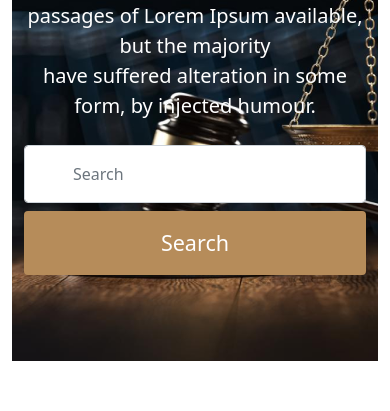
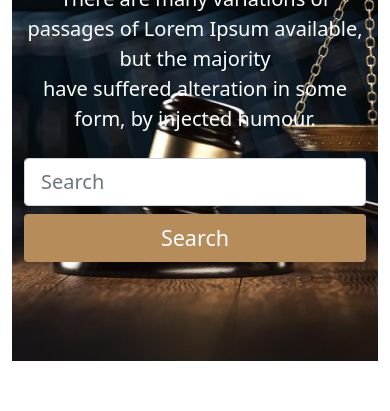
Before and after one commit to Atik074/legal-solution, a plain HTML site: page index.html in a window 390 px wide. Shown: the part 383-794 px from the top of the page. Drawn offline with nearby package versions, Linux system fonts and the light colour scheme.

Commit message:
responsive input

```diff
--- a/index.html
+++ b/index.html
@@ -80,8 +80,8 @@
           </div>
           <div class="">
             <form class="d-flex flex-column flex-md-row flex-lg-row flex-xl-row flex-xxl-row gap-2 " role="search">
-              <input class="form-control me-3  px-5 py-3  " type="search" placeholder="Search" aria-label="Search">
-              <button class="btn px-5 py-3 border-0  text-white fs-4" type="submit">Search</button>
+              <input class="form-control me-3 px-3 py-2 fs-5  " type="search" placeholder="Search" aria-label="Search">
+              <button class="btn px-5 py-2 border-0  text-white fs-4" type="submit">Search</button>
             </form>
           </div>
         </div>
```
